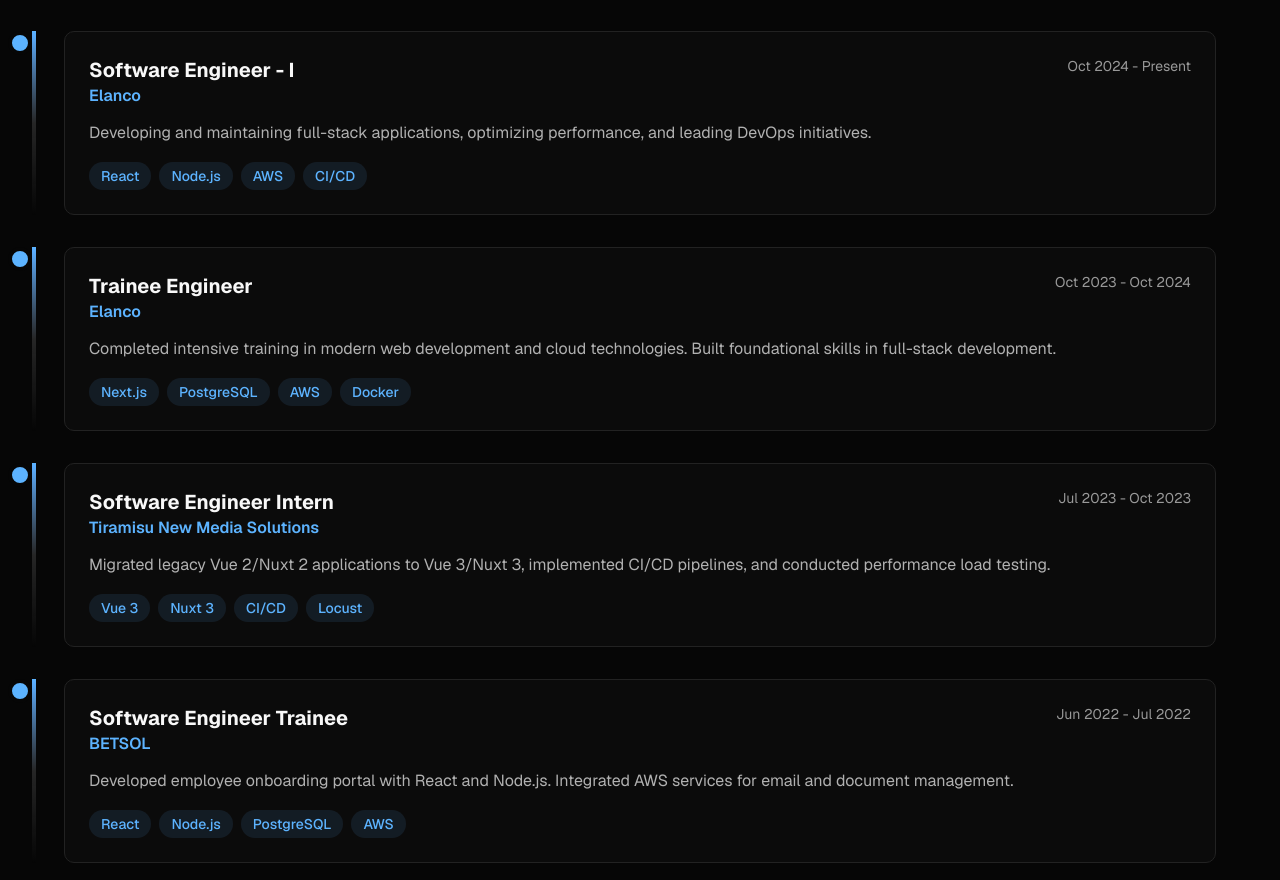
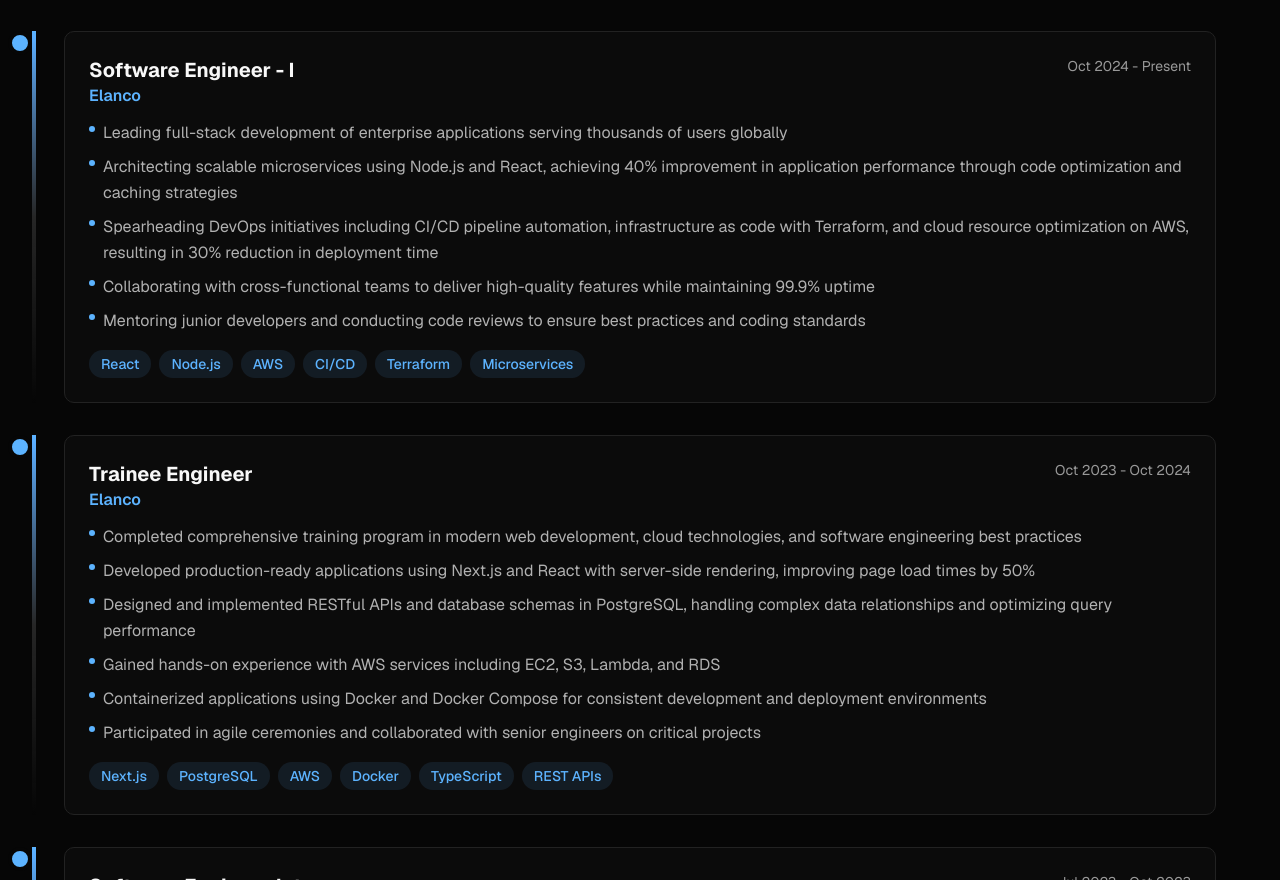
Before and after one commit to BhanuPrakash056/portfolio-website-bhanu, a Next.js app: page / in a window 1280 px wide. Shown: the part 1920-2800 px from the top of the page. Built offline with nearby package versions, Linux system fonts and the light colour scheme.

Commit message:
refactor: enhance experience descriptions and update hero role label

```diff
--- a/components/experience.tsx
+++ b/components/experience.tsx
@@ -11,33 +11,55 @@ const Experience = () => {
       title: "Software Engineer - I",
       company: "Elanco",
       period: "Oct 2024 - Present",
-      description:
-        "Developing and maintaining full-stack applications, optimizing performance, and leading DevOps initiatives.",
-      skills: ["React", "Node.js", "AWS", "CI/CD"],
+      description: [
+        "Leading full-stack development of enterprise applications serving thousands of users globally",
+        "Architecting scalable microservices using Node.js and React, achieving 40% improvement in application performance through code optimization and caching strategies",
+        "Spearheading DevOps initiatives including CI/CD pipeline automation, infrastructure as code with Terraform, and cloud resource optimization on AWS, resulting in 30% reduction in deployment time",
+        "Collaborating with cross-functional teams to deliver high-quality features while maintaining 99.9% uptime",
+        "Mentoring junior developers and conducting code reviews to ensure best practices and coding standards"
+      ],
+      skills: ["React", "Node.js", "AWS", "CI/CD", "Terraform", "Microservices"],
     },
     {
       title: "Trainee Engineer",
       company: "Elanco",
       period: "Oct 2023 - Oct 2024",
-      description:
-        "Completed intensive training in modern web development and cloud technologies. Built foundational skills in full-stack development.",
-      skills: ["Next.js", "PostgreSQL", "AWS", "Docker"],
+      description: [
+        "Completed comprehensive training program in modern web development, cloud technologies, and software engineering best practices",
+        "Developed production-ready applications using Next.js and React with server-side rendering, improving page load times by 50%",
+        "Designed and implemented RESTful APIs and database schemas in PostgreSQL, handling complex data relationships and optimizing query performance",
+        "Gained hands-on experience with AWS services including EC2, S3, Lambda, and RDS",
+        "Containerized applications using Docker and Docker Compose for consistent development and deployment environments",
+        "Participated in agile ceremonies and collaborated with senior engineers on critical projects"
+      ],
+      skills: ["Next.js", "PostgreSQL", "AWS", "Docker", "TypeScript", "REST APIs"],
     },
     {
       title: "Software Engineer Intern",
       company: "Tiramisu New Media Solutions",
       period: "Jul 2023 - Oct 2023",
-      description:
-        "Migrated legacy Vue 2/Nuxt 2 applications to Vue 3/Nuxt 3, implemented CI/CD pipelines, and conducted performance load testing.",
-      skills: ["Vue 3", "Nuxt 3", "CI/CD", "Locust"],
+      description: [
+        "Successfully led the migration of multiple legacy Vue 2/Nuxt 2 applications to Vue 3/Nuxt 3, leveraging Composition API and script setup syntax for improved code maintainability and performance",
+        "Implemented automated CI/CD pipelines using GitHub Actions, reducing deployment time from hours to minutes and enabling multiple deployments per day",
+        "Conducted comprehensive performance load testing using Locust framework, identifying and resolving bottlenecks that improved application response time by 35%",
+        "Collaborated with design team to implement responsive UI components, ensuring seamless user experience across devices",
+        "Documented migration strategies and best practices, creating knowledge base for future team reference"
+      ],
+      skills: ["Vue 3", "Nuxt 3", "CI/CD", "Locust", "GitHub Actions", "Performance Testing"],
     },
     {
       title: "Software Engineer Trainee",
       company: "BETSOL",
       period: "Jun 2022 - Jul 2022",
-      description:
-        "Developed employee onboarding portal with React and Node.js. Integrated AWS services for email and document management.",
-      skills: ["React", "Node.js", "PostgreSQL", "AWS"],
+      description: [
+        "Designed and developed a comprehensive employee onboarding portal from scratch using React for the frontend and Node.js/Express for the backend, streamlining the onboarding process for 100+ new employees",
+        "Implemented secure authentication and authorization using JWT tokens and role-based access control",
+        "Integrated AWS services including SES for automated email notifications, S3 for document storage and retrieval, and Lambda for serverless processing",
+        "Built RESTful APIs with proper error handling and input validation",
+        "Designed normalized database schema in PostgreSQL ensuring data integrity and optimal query performance",
+        "Created responsive UI components following Material-UI design principles, ensuring accessibility and mobile-first approach"
+      ],
+      skills: ["React", "Node.js", "PostgreSQL", "AWS", "Express", "JWT", "Material-UI"],
     },
   ];
 
@@ -91,9 +113,14 @@ const Experience = () => {
                   </span>
                 </div>
 
-                <p className="text-foreground/70 mb-4 leading-relaxed">
-                  {exp.description}
-                </p>
+                <ul className="text-foreground/70 mb-4 leading-relaxed space-y-2">
+                  {exp.description.map((bullet, i) => (
+                    <li key={i} className="flex items-start">
+                      <span className="mr-2 mt-1.5 h-1.5 w-1.5 flex-shrink-0 rounded-full bg-primary" />
+                      <span>{bullet}</span>
+                    </li>
+                  ))}
+                </ul>
 
                 <div className="flex flex-wrap gap-2">
                   {exp.skills.map((skill) => (
--- a/components/hero.tsx
+++ b/components/hero.tsx
@@ -158,7 +158,7 @@ const EnhancedHero = () => {
               </p>
               <div className="flex flex-wrap gap-2">
                 <span className="px-3 py-1 bg-blue-500/10 text-blue-300 rounded-full text-sm font-medium">
-                  React Expert
+                  Full Stack Expert
                 </span>
                 <span className="px-3 py-1 bg-purple-500/10 text-purple-300 rounded-full text-sm font-medium">
                   Cloud Architect
```
